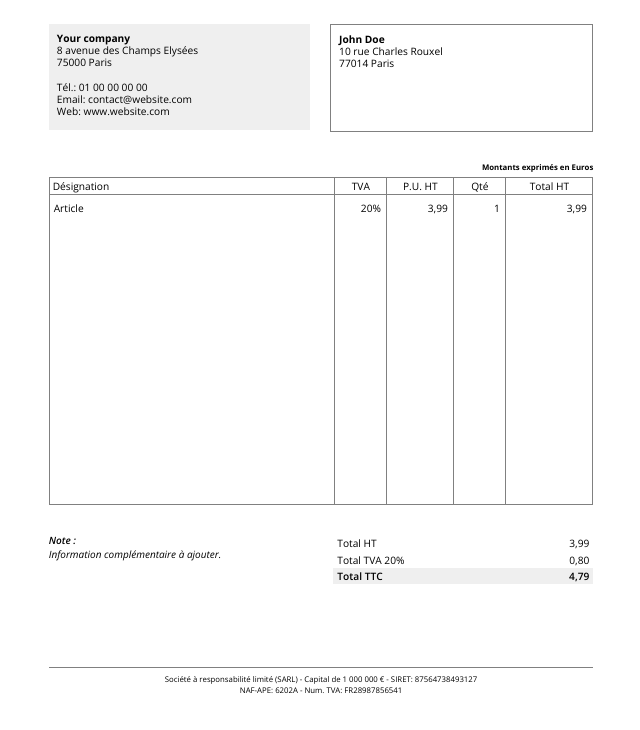
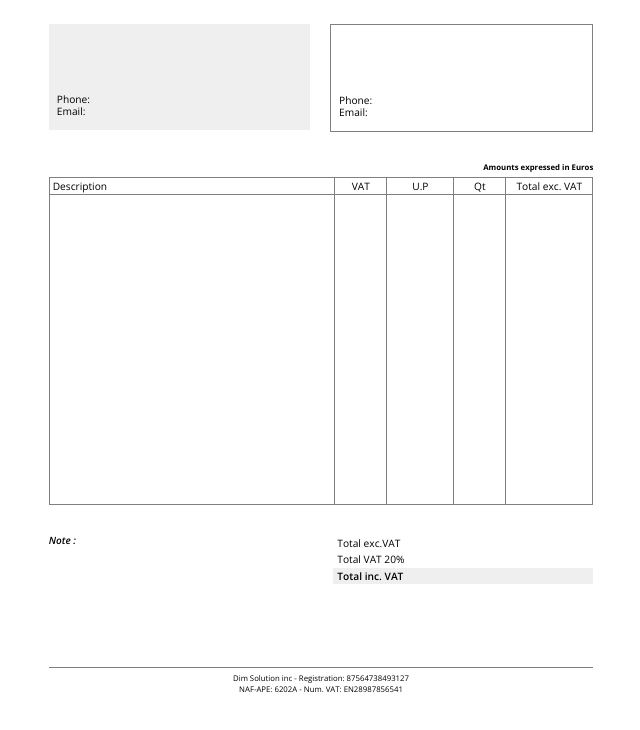
Before and after one commit to rimiti/invoice-it, a website: page static/invoice.jade in a window 1280 px wide. Shown: the part 110-840 px from the top of the page, without its empty margins (319-959 px from the left). Drawn offline with nearby package versions, Linux system fonts and the light colour scheme; files that its build step writes are made by us from their sources.

Commit message:
feat(static/invoice.jade) translation keys updated

```diff
--- a/static/invoice.jade
+++ b/static/invoice.jade
@@ -2,7 +2,7 @@ doctype html
 html(lang='en')
     head
         meta(charset='UTF-8')
-        title Simple invoice html template
+        title=invoice_header_title
     body
         style.
             @import "https://fonts.googleapis.com/css?family=Open+Sans:400,400i,600,600i,700";
@@ -244,49 +244,56 @@ html(lang='en')
         #container
             #header
                 #logo
-                    img(src='http://placehold.it/230x70&text=logo', alt='')
+                    img(src='#{logo}', alt='')
                 #reference
                     h3
-                        strong Facture
-                    h4 Réf. : FA1703-00001
-                    p Date facturation : 20/03/2017
+                        strong=invoice_header_subject
+                    h4 #{invoice_header_reference} #{invoice_header_reference_value}
+                    p #{invoice_header_date} #{header_date}
             #fromto
                 #from
                     p
-                        strong Your company
+                        strong=emitter_name
                         br
-                        |                8 avenue des Champs Elysées
+                        |   #{emitter_first_name} #{emitter_last_name}
                         br
-                        |                75000 Paris
+                        |                #{emitter_street_number} #{emitter_street_name}
+                        br
+                        |                #{emitter_zip_code} #{emitter_city}
                         br
                         br
-                        |                Tél.: 01 00 00 00 00
+                        |                #{fromto_phone} #{emitter_phone}
                         br
-                        |                Email: contact@website.com
-                        br
-                        |                Web: www.website.com
+                        |                #{fromto_mail} #{emitter_mail}
                 #to
                     p
-                        strong John Doe
+                        strong=recipient_company
                         br
-                        |                10 rue Charles Rouxel
+                        |   #{recipient_first_name} #{recipient_last_name}
                         br
-                        |                77014 Paris
+                        |                #{recipient_street_number} #{recipient_street_name}
+                        br
+                        |                #{recipient_zip_code} #{recipient_city}
+                        br
+                        br
+                        |                #{fromto_phone} #{recipient_phone}
+                        br
+                        |                #{fromto_mail} #{recipient_mail}
             #items
-                p Montants exprimés en Euros
+                p=table_information
                 table
                     tr
-                        th Désignation
-                        th TVA
-                        th P.U. HT
-                        th Qté
-                        th Total HT
+                        th=table_description
+                        th=table_tax
+                        th=table_price_without_taxes_unit
+                        th=table_quantity
+                        th=table_price_without_taxes
                     tr
-                        td Article
-                        td 20%
-                        td 3,99
-                        td 1
-                        td 3,99
+                        td
+                        td
+                        td
+                        td
+                        td
                     tr
                         td
                         td
@@ -397,21 +404,18 @@ html(lang='en')
                         td
             #summary
                 #note
-                    h4 Note :
-                    p Information complémentaire à ajouter.
+                    h4=table_note
+                    p=table_note_content
                 #total
                     table(border='1')
                         tr
-                            td Total HT
-                            td 3,99
+                            td=table_total_without_taxes
+                            td=table_total_without_taxes_value
                         tr
-                            td Total TVA 20%
-                            td 0,80
+                            td=table_total_taxes
+                            td=table_total_taxes_value
                         tr
-                            td Total TTC
-                            td 4,79
+                            td=table_total_with_taxes
+                            td=table_total_with_taxes_value
             #footer
-                p
-                    | Société à responsabilité limité (SARL) - Capital de 1 000 000 € - SIRET: 87564738493127
-                    br
-                    |            NAF-APE: 6202A - Num. TVA: FR28987856541
+                p!=footer
```
